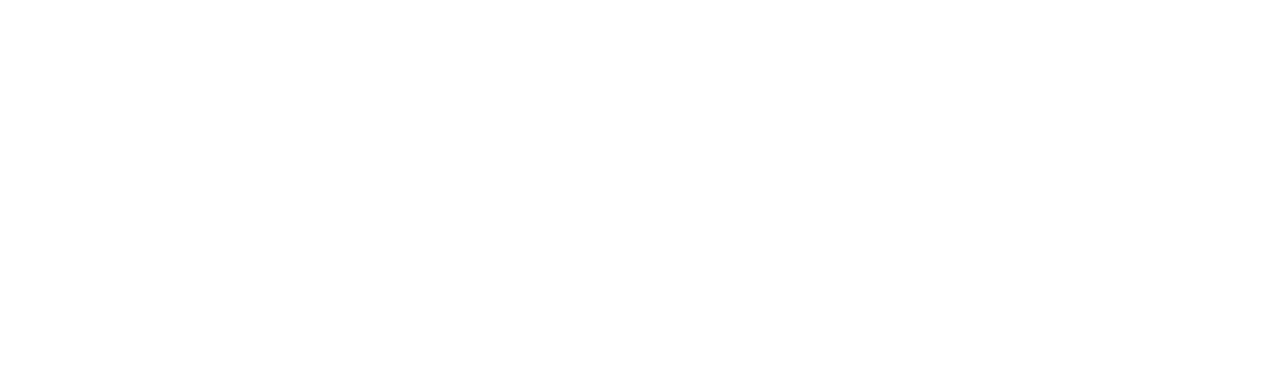
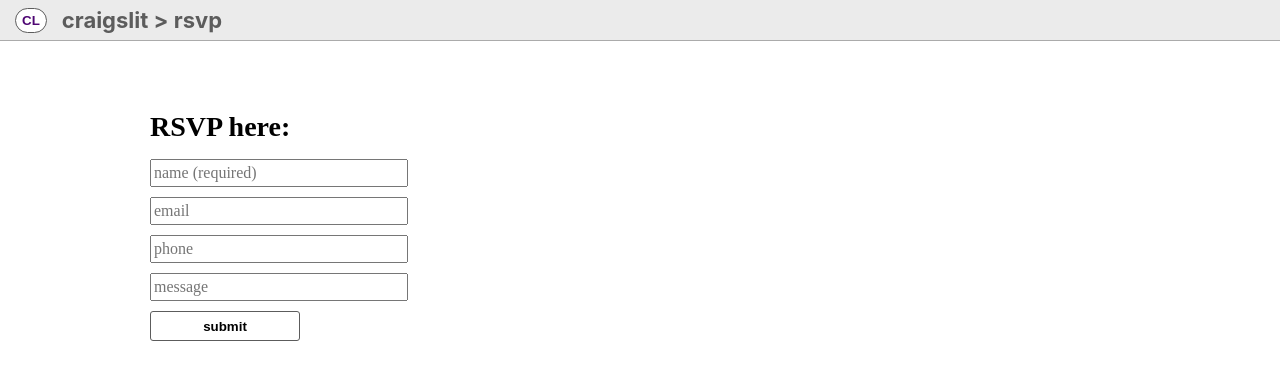
Before and after one commit to xehl/craigslit-frontend, a React (Create React App) app: page /rsvp in a window 1280 px wide. Before the commit this address had no page. Shown: the top 380 px of the page. Built offline with nearby package versions, Linux system fonts and the light colour scheme.

Commit message:
finish rsvp form

```diff
--- a/src/index.js
+++ b/src/index.js
@@ -5,6 +5,7 @@ import App from "./App";
 import SubmitForm from "./screens/submitform";
 import Category from "./screens/category.jsx";
 import ListingPage from "./screens/listingpage";
+import RsvpPage from "./screens/rsvppage";
 import TypeSelect from "./screens/typeselect";
 import reportWebVitals from "./reportWebVitals";
 import { Routes, Route, BrowserRouter as Router } from "react-router-dom";
@@ -18,6 +19,7 @@ root.render(
       <Route path="/category/:category" element={<Category />}></Route>
       <Route path="/listing/:listingid" element={<ListingPage />} />
       <Route path="/type" element={<TypeSelect />}></Route>
+      <Route path="/rsvp" element={<RsvpPage />}></Route>
     </Routes>
   </Router>
 );
--- a/src/screens/rsvppage.jsx
+++ b/src/screens/rsvppage.jsx
@@ -0,0 +1,90 @@
+import { Box } from "@mui/material";
+import { useNavigate } from "react-router-dom";
+import { useState, useRef } from "react";
+import axios from "axios";
+
+export default function RsvpPage() {
+
+  let navigate = useNavigate();
+
+  let name = useRef("name")
+  let email = useRef("email")
+  let phone = useRef("phone")
+  let message = useRef("message")
+
+  const [nameMissing, setNameMissing] = useState(null)
+
+  let handleHome = (e) => {
+    e.preventDefault();
+    setTimeout(() => {
+      navigate("/");
+    }, 200);
+  }
+
+  let handleRsvp = (e) => {
+
+    e.preventDefault();
+
+    console.log(name.current.value, email.current.value, phone.current.value, message.current.value)
+
+    if (name.current.value === "") {
+      setNameMissing(true)
+      return;
+    }
+
+    // send post to rsvp endpoint
+    axios.post(`${process.env.REACT_APP_API_URL}/rsvp`, {
+      name: name.current.value,
+      email: email.current.value,
+      phone: phone.current.value,
+      message: message.current.value,
+    })
+
+    setTimeout(() => {
+      navigate("/");
+    }, 200);
+  }
+
+  return (
+    <Box sx={{
+      display: "flex",
+      flexDirection: "column",
+      width: "100%",
+      height: "100%",
+    }}>
+      <Box sx={{
+        display: "flex",
+        alignItems: "center",
+        height: "40px",
+        borderBottom: "1px solid #ababab",
+        backgroundColor: "#ebebeb",
+        color: "#5c5c5c",
+        fontSize: "22px",
+        fontWeight: "bold",
+        lineHeight: "40px",
+      }}>
+        <button className="home-button" onClick={handleHome}>CL</button>
+        <div>craigslit &gt; rsvp</div>
+      </Box>
+      <Box sx={{
+        mt: "70px",
+        ml: "150px",
+        width: "80%",
+      }}>
+        <Box sx={{
+          fontWeight: "bold",
+          fontFamily: "Times New Roman",
+          fontSize: 28,
+          mb: 2,
+        }}>
+          RSVP here:
+        </Box>
+        <input ref={name} className={nameMissing ? "incomplete med" : "input med"} type="text" placeholder="name (required)" /><br/>
+        <input ref={email} className="input med" type="text" placeholder="email" /><br/>
+        <input ref={phone} className="input med" type="text" placeholder="phone" /><br/>
+        <input ref={message} className="input med" type="text" placeholder="message" /><br/>
+        <button className="submit-button" onClick={handleRsvp}>submit</button>
+      </Box>
+    </Box>
+  )
+}
--- a/src/screens/submitform.css
+++ b/src/screens/submitform.css
@@ -49,6 +49,11 @@
   height: 22px;
   font-size: 16px;
   font-family: "Times New Roman", Times, serif;
+}
+
+.med {
+  width: 250px;
+  margin-bottom: 10px;
 }
 
 #title {
```
